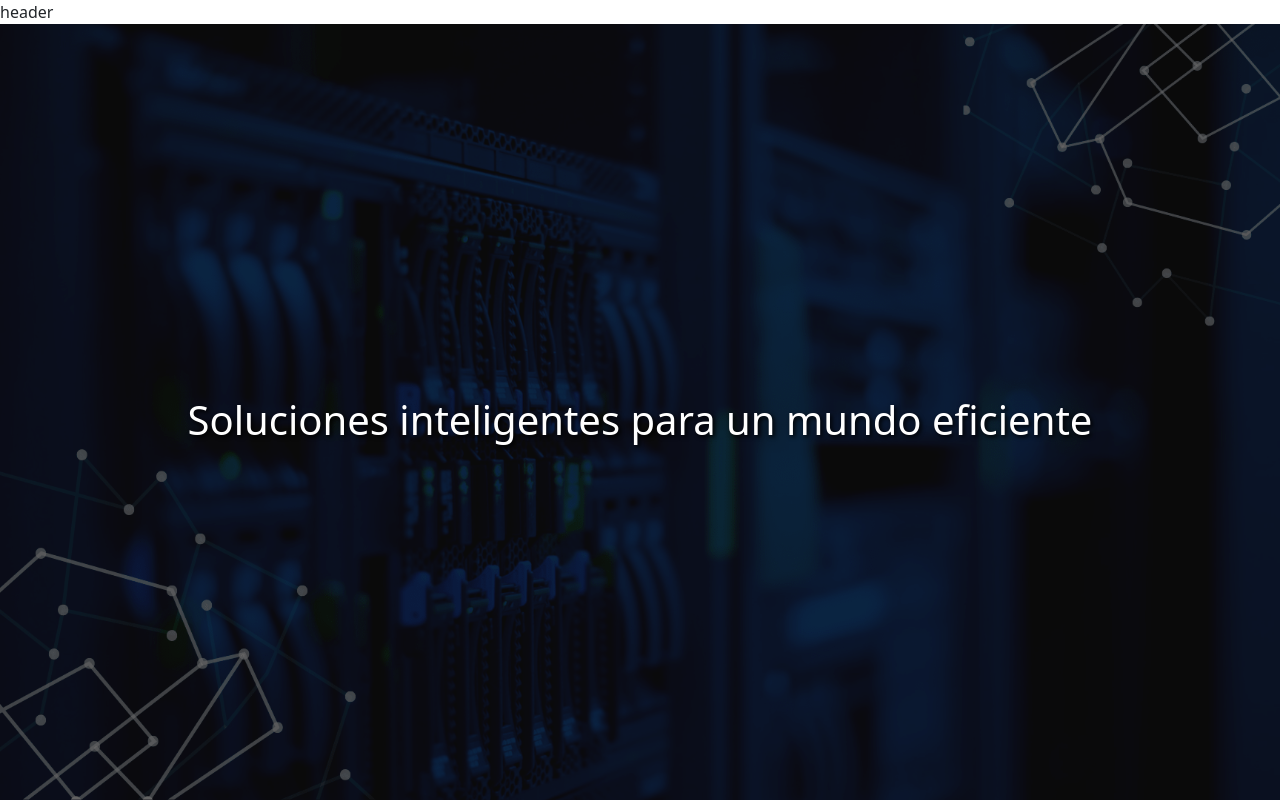
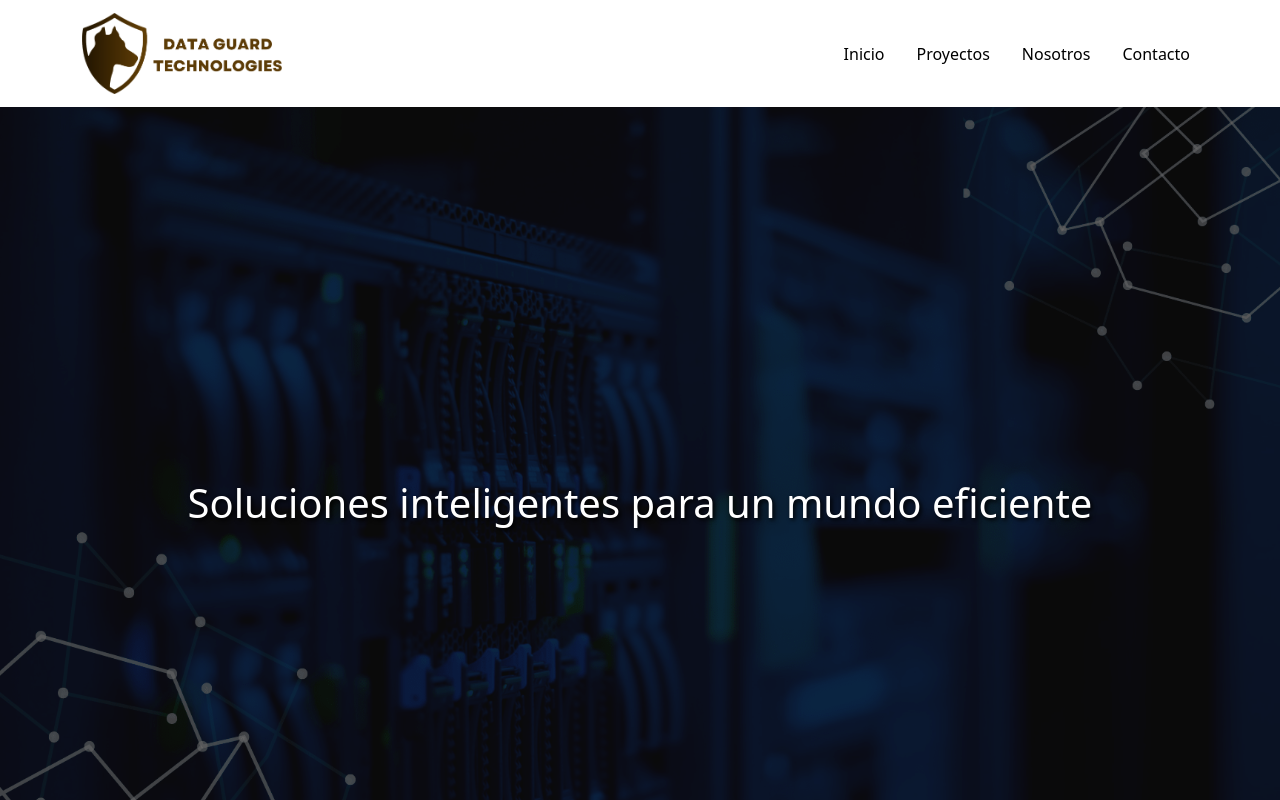
Before and after one commit to Sebaaa14/dgt, a React (Create React App) app: page /inicio in a window 1280 px wide. Shown: the top 800 px of the page. Built offline with nearby package versions, Linux system fonts and the light colour scheme.

Commit message:
header listo

```diff
--- a/src/pages/header.js
+++ b/src/pages/header.js
@@ -1,9 +1,36 @@
-import React from 'react'
+import React from "react";
+import { Container, Navbar, Nav } from "react-bootstrap";
+import logo from "../images/logo/logo.png";
+import "../styles/header.css";
 
 const header = () => {
   return (
-    <div>header</div>
-  )
-}
+    <Navbar className="custom-navbar" expand="lg">
+      <Container>
+        {/* Logo a la izquierda */}
+        <Navbar.Brand>
+          <img
+            src={logo} // Ruta a tu logo
+            alt="Logo"
+            width="200" // Ajusta el tamaño del logo
+            className="d-inline-block align-top"
+          />
+        </Navbar.Brand>
 
-export default header
+        {/* Elementos de navegación a la derecha */}
+        <Navbar.Toggle aria-controls="basic-navbar-nav" />
+        <Navbar.Collapse id="basic-navbar-nav">
+          <Nav className="ms-auto"> {/* ms-auto para alinear a la derecha */}
+            <Nav.Link href="inicio">Inicio</Nav.Link>
+            <Nav.Link href="proyectos">Proyectos</Nav.Link>
+            <Nav.Link href="acerca">Nosotros</Nav.Link>
+            <Nav.Link href="contactos">Contacto</Nav.Link>
+          </Nav>
+        </Navbar.Collapse>
+      </Container>
+    </Navbar>
+  );
+};
+
+
+export default header;
--- /dev/null
+++ b/src/styles/header.css
@@ -0,0 +1,43 @@
+.custom-navbar {
+  padding: 0.5rem 1rem;
+}
+
+/* Estilo para el toggle (hamburguesa) en dispositivos móviles */
+.custom-navbar .navbar-toggler {
+  border: none;
+}
+
+.custom-navbar .navbar-toggler:focus {
+  outline: none;
+}
+
+/* Cambia el color del icono de hamburguesa */
+.custom-navbar .navbar-toggler-icon {
+  background-color: rgb(255, 255, 255);
+  border-radius: 3px;
+}
+/* Cambiar el color del icono en hover */
+.custom-navbar .navbar-toggler:hover .navbar-toggler-icon {
+  background-color: rgba(78, 78, 78, 0.8);
+}
+/* Estilos para los enlaces del menú */
+.custom-navbar .nav-link {
+  color: rgb(0, 0, 0) !important;
+  margin-left: 1rem;
+  transition: transform 0.3s ease, color 0.3s ease;
+}
+
+.custom-navbar .nav-link:hover {
+  color: rgba(
+    163,
+    134,
+    6,
+    0.8
+  ) !important;
+  transform: scale(1.1);
+}
+
+/* Fondo del Navbar */
+.custom-navbar {
+  background-color: rgb(255, 255, 255);
+}
```
